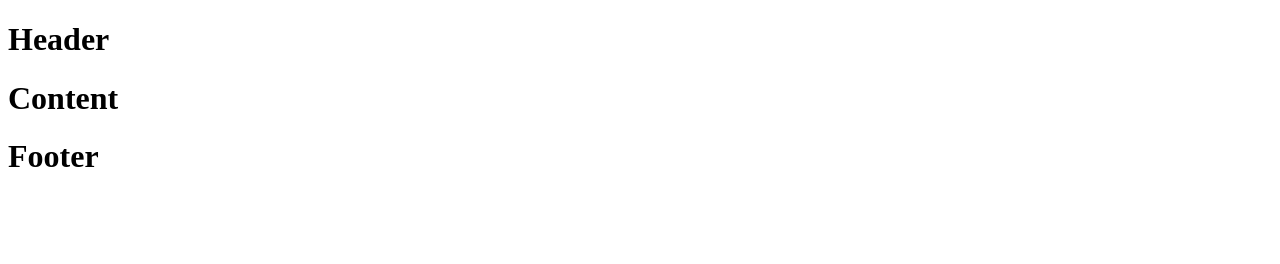
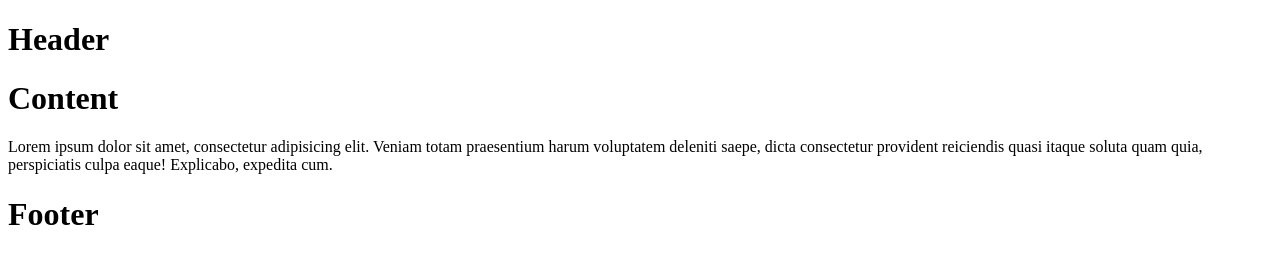
Before and after one commit to fazozela/Web2Tecba, a plain HTML site: page index.html in a window 1280 px wide. Drawn offline with Linux system fonts and the light colour scheme.

Commit message:
contenct agregado

```diff
--- a/index.html
+++ b/index.html
@@ -14,6 +14,9 @@
 
     <div class="container-fluid">
         <h1>Content</h1>
+        <p>Lorem ipsum dolor sit amet, consectetur adipisicing elit. Veniam totam praesentium harum voluptatem deleniti
+            saepe, dicta consectetur provident reiciendis quasi itaque soluta quam quia, perspiciatis culpa eaque!
+            Explicabo, expedita cum.</p>
     </div>
 
     <div class="container-fluid">
```
